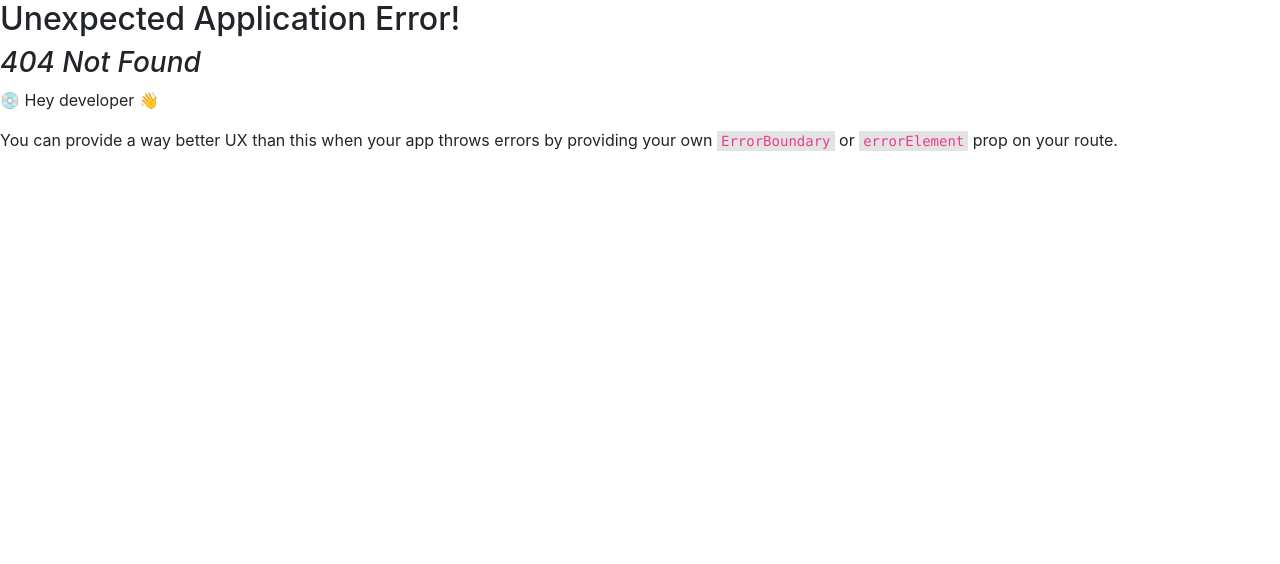
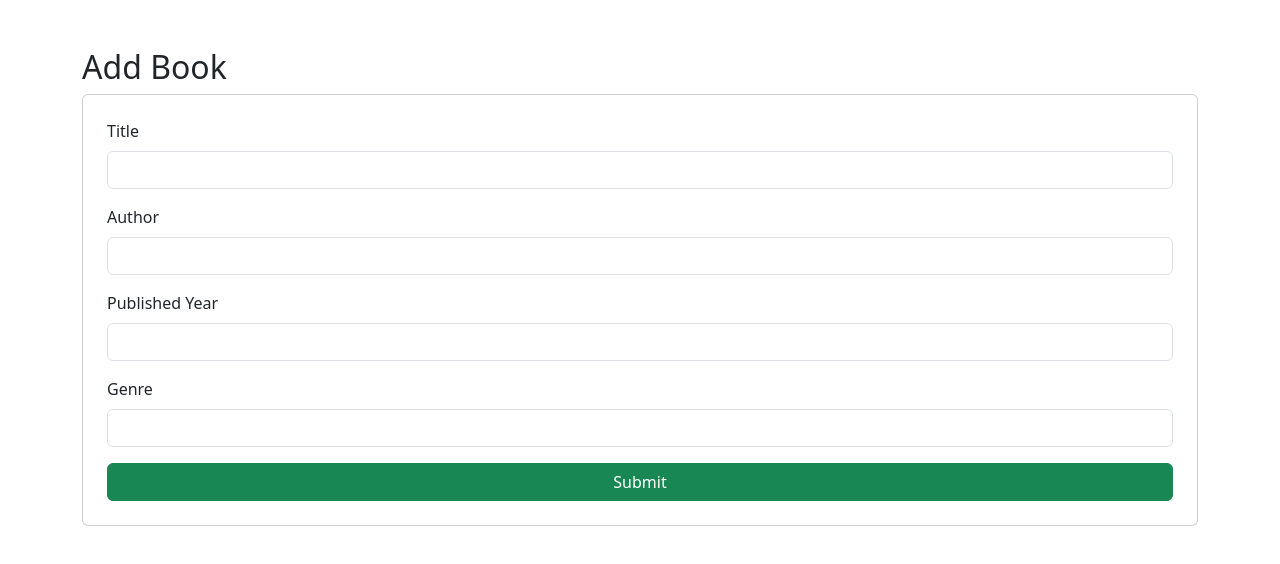
Before and after one commit to roshnakabeer45-star/class-work, a React (Create React App) app: page /books/create in a window 1280 px wide. Before the commit this address had no page. Shown: the top 564 px of the page. Built offline with nearby package versions, Linux system fonts and the light colour scheme.

Commit message:
BookManager App

```diff
--- a/package.json
+++ b/package.json
@@ -7,6 +7,7 @@
     "@testing-library/jest-dom": "^6.9.1",
     "@testing-library/react": "^16.3.2",
     "@testing-library/user-event": "^13.5.0",
+    "axios": "^1.13.6",
     "bootstrap": "^5.3.8",
     "react": "^19.2.4",
     "react-dom": "^19.2.4",
--- /dev/null
+++ b/src/components/books/BookList.js
@@ -0,0 +1,94 @@
+import axios from "axios";
+import { useEffect, useState } from "react";
+import { Link } from "react-router-dom";
+
+function BookList(){
+
+const [books,setBooks] = useState([])
+
+function fetchBooks(){
+
+axios.get("https://worksheet-library.mashupstack.com/books")
+.then(response=>{
+setBooks(response.data)
+})
+
+}
+
+useEffect(()=>{
+fetchBooks()
+},[])
+
+function deleteBook(id){
+
+axios.delete("https://worksheet-library.mashupstack.com/books/"+id)
+.then(()=>{
+fetchBooks()
+})
+
+}
+
+return(
+
+<div className="container mt-5">
+
+<h2 className="mb-4">Library Books</h2>
+
+<Link to="/books/create" className="btn btn-success mb-3">
+Add Book
+</Link>
+
+<table className="table table-bordered">
+
+<thead className="table-dark">
+<tr>
+<th>Title</th>
+<th>Author</th>
+<th>Year</th>
+<th>Genre</th>
+<th>Action</th>
+</tr>
+</thead>
+
+<tbody>
+
+{books.map(book=>(
+<tr key={book.id}>
+
+<td>{book.title}</td>
+<td>{book.author}</td>
+<td>{book.published_year}</td>
+<td>{book.genre}</td>
+
+<td>
+
+<Link
+to={"/books/edit/"+book.id}
+className="btn btn-primary btn-sm me-2"
+>
+Edit
+</Link>
+
+<button
+className="btn btn-danger btn-sm"
+onClick={()=>deleteBook(book.id)}
+>
+Delete
+</button>
+
+</td>
+
+</tr>
+))}
+
+</tbody>
+
+</table>
+
+</div>
+
+)
+
+}
+
+export default BookList
--- /dev/null
+++ b/src/components/books/CreateBook.js
@@ -0,0 +1,86 @@
+import axios from "axios";
+import { useState } from "react";
+import { useNavigate } from "react-router-dom";
+
+function CreateBook(){
+
+const [title,setTitle] = useState("")
+const [author,setAuthor] = useState("")
+const [year,setYear] = useState("")
+const [genre,setGenre] = useState("")
+
+const navigate = useNavigate()
+
+function addBook(){
+
+axios.post(
+"https://worksheet-library.mashupstack.com/books",
+{
+title:title,
+author:author,
+published_year:year,
+genre:genre
+})
+.then(()=>{
+navigate("/")
+})
+
+}
+
+return(
+
+<div className="container mt-5">
+
+<h2>Add Book</h2>
+
+<div className="card p-4">
+
+<div className="mb-3">
+<label>Title</label>
+<input
+className="form-control"
+onChange={(e)=>setTitle(e.target.value)}
+/>
+</div>
+
+<div className="mb-3">
+<label>Author</label>
+<input
+className="form-control"
+onChange={(e)=>setAuthor(e.target.value)}
+/>
+</div>
+
+<div className="mb-3">
+<label>Published Year</label>
+<input
+type="number"
+className="form-control"
+onChange={(e)=>setYear(e.target.value)}
+/>
+</div>
+
+<div className="mb-3">
+<label>Genre</label>
+<input
+className="form-control"
+onChange={(e)=>setGenre(e.target.value)}
+/>
+</div>
+
+<button
+className="btn btn-success"
+onClick={addBook}
+>
+Submit
+</button>
+
+</div>
+
+</div>
+
+)
+
+}
+
+export default CreateBook
--- /dev/null
+++ b/src/components/books/EditBook.js
@@ -0,0 +1,94 @@
+import axios from "axios";
+import { useEffect,useState } from "react";
+import { useParams,useNavigate } from "react-router-dom";
+
+function EditBook(){
+
+const {id} = useParams()
+
+const [title,setTitle] = useState("")
+const [author,setAuthor] = useState("")
+const [year,setYear] = useState("")
+const [genre,setGenre] = useState("")
+
+const navigate = useNavigate()
+
+useEffect(()=>{
+
+axios.get(
+"https://worksheet-library.mashupstack.com/books/"+id
+)
+.then(response=>{
+setTitle(response.data.title)
+setAuthor(response.data.author)
+setYear(response.data.published_year)
+setGenre(response.data.genre)
+})
+
+},[id])
+
+function updateBook(){
+
+axios.put(
+"https://worksheet-library.mashupstack.com/books/"+id,
+{
+title:title,
+author:author,
+published_year:year,
+genre:genre
+}
+)
+.then(()=>{
+navigate("/")
+})
+
+}
+
+return(
+
+<div className="container mt-5">
+
+<h2>Edit Book</h2>
+
+<div className="card p-4">
+
+<input
+className="form-control mb-3"
+value={title}
+onChange={(e)=>setTitle(e.target.value)}
+/>
+
+<input
+className="form-control mb-3"
+value={author}
+onChange={(e)=>setAuthor(e.target.value)}
+/>
+
+<input
+className="form-control mb-3"
+value={year}
+onChange={(e)=>setYear(e.target.value)}
+/>
+
+<input
+className="form-control mb-3"
+value={genre}
+onChange={(e)=>setGenre(e.target.value)}
+/>
+
+<button
+className="btn btn-primary"
+onClick={updateBook}
+>
+Update
+</button>
+
+</div>
+
+</div>
+
+)
+
+}
+
+export default EditBook
--- a/src/index.js
+++ b/src/index.js
@@ -5,6 +5,7 @@ import React from "react";
 import ReactDOM from "react-dom/client";
 import { RouterProvider } from "react-router-dom";
 import router from "./components/router";
+import 'bootstrap/dist/css/bootstrap.min.css';
 
 const root = ReactDOM.createRoot(document.getElementById("root"));
 
```
Also changed, not shown: src/App.js (+4 -6 lines), src/components/router.js (+9 -10 lines), 1 other file (tests, documents, lock files or other folders).
